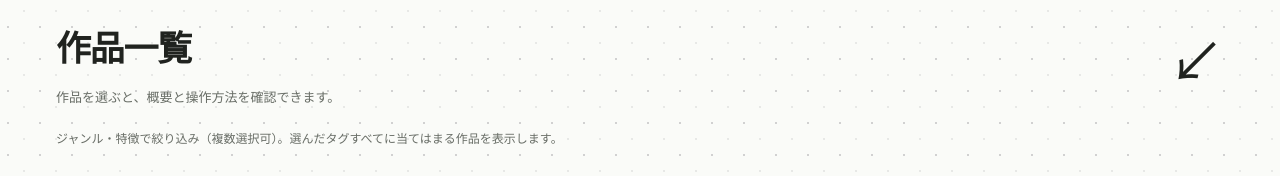
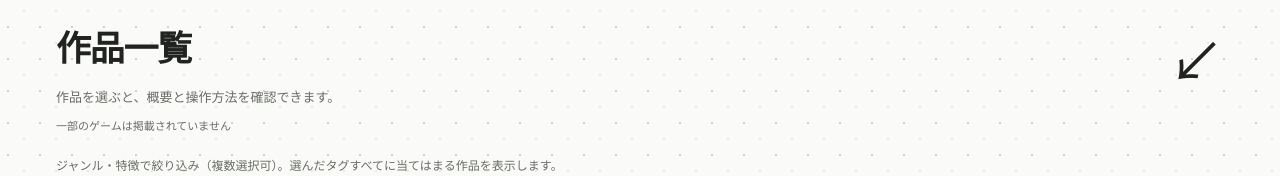
Before and after one commit to TakumiMS213/Sofume_P_2026_numa, a plain HTML site: page index.html in a window 1280 px wide. Shown: the part 973-1149 px from the top of the page. Drawn offline with Linux system fonts and the light colour scheme.

Commit message:
Add a small note about unlisted games

```diff
--- a/css/style.css
+++ b/css/style.css
@@ -779,6 +779,12 @@ button:focus-visible,a:focus-visible,video:focus-visible,[tabindex]:focus-visibl
   line-height:1
 }
 
+.listing-note {
+  margin-top:8px;
+  color:var(--muted);
+  font-size:11px
+}
+
 .filter-help {
   margin-top:20px;
   color:var(--muted);
--- a/index.html
+++ b/index.html
@@ -7,7 +7,7 @@
   <meta name="description" content="ソフトメディア研究会の津田沼祭P班作品展。展示作品の概要・操作方法・スクリーンショットを掲載しています。">
   <title>津田沼祭 P班作品展 2026 — ソフトメディア研究会</title>
   <link rel="icon" href="./assets/images/favicon.svg" type="image/svg+xml">
-  <link rel="stylesheet" href="./css/style.css?v=28c2b3fc1eb7">
+  <link rel="stylesheet" href="./css/style.css?v=f72bde1045d6">
   <script defer src="./js/games.js?v=705ba7c2a3e2"></script>
   <script defer src="./js/common.js?v=bbcce7536566"></script>
   <script defer src="./js/main.js?v=ad385e79afd5"></script>
@@ -70,6 +70,7 @@
     <section class="games-section container" id="games" aria-labelledby="games-title">
       <div class="section-overline"><span><span class="section-index mono">01</span> 展示作品</span><p class="result-count" id="result-count" role="status" aria-live="polite"></p></div>
       <div class="section-heading"><div><h2 id="games-title">作品一覧</h2><p>作品を選ぶと、概要と操作方法を確認できます。</p></div><span class="section-arrow" aria-hidden="true">↙</span></div>
+      <p class="listing-note">一部のゲームは掲載されていません</p>
       <p id="filter-help" class="filter-help">ジャンル・特徴で絞り込み（複数選択可）。選んだタグすべてに当てはまる作品を表示します。</p>
       <div class="filter-row"><div class="filters" id="filters" role="group" aria-label="ジャンル・特徴で絞り込む" aria-describedby="filter-help"></div></div>
       <div class="game-grid" id="game-grid"></div>
```
Also changed, not shown: game.html (+1 -1 lines).
